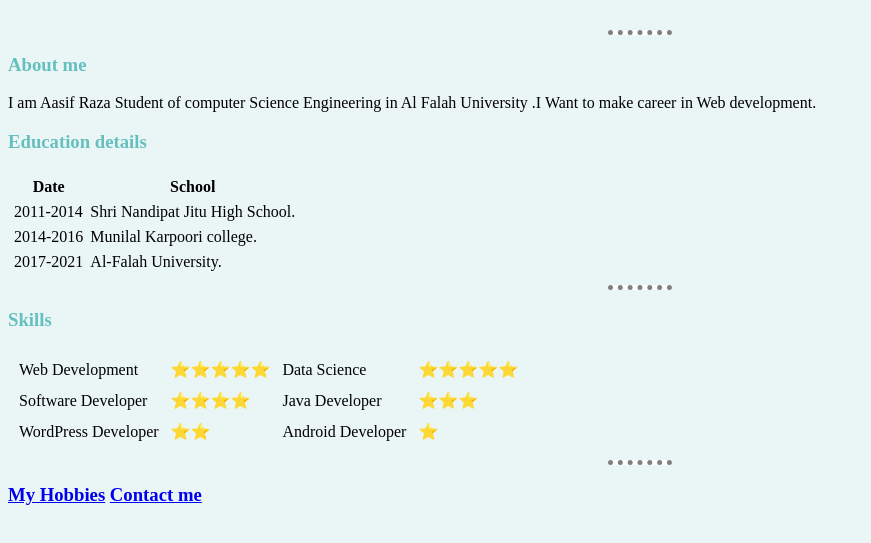
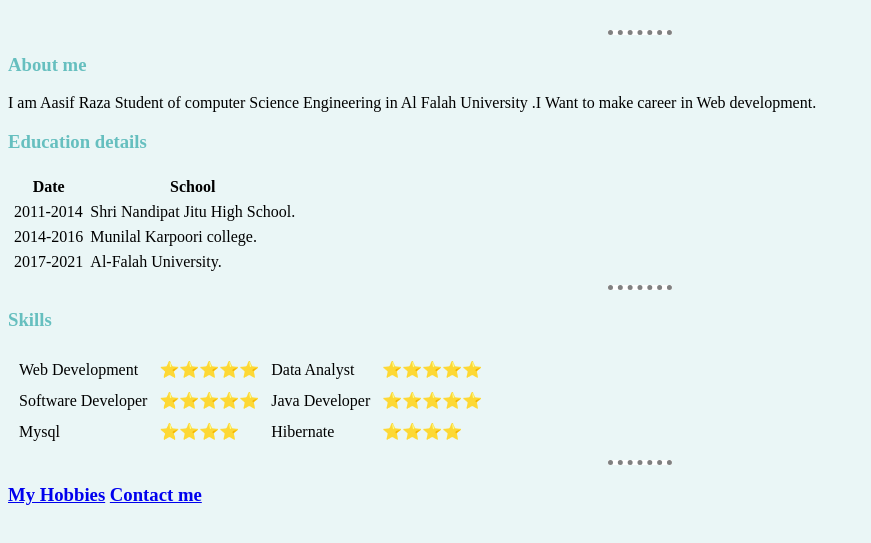
Before and after one commit to razaaasif/cv, a plain HTML site: page index.html in a window 1280 px wide. Shown: the part 227-770 px from the top of the page, without its empty margins (0-871 px from the left). Drawn offline with Linux system fonts and the light colour scheme.

Commit message:
Update index.html

```diff
--- a/index.html
+++ b/index.html
@@ -57,25 +57,25 @@
       <tr>
         <td>Web Development</td>
         <td>⭐⭐⭐⭐⭐</td>
-        <td>Data Science</td>
+        <td>Data Analyst</td>
         <td>⭐⭐⭐⭐⭐</td>
       </tr>
 
 
       <tr>
         <td>Software Developer</td>
-        <td>⭐⭐⭐⭐</td>
+        <td>⭐⭐⭐⭐⭐</td>
         <td>Java Developer</td>
-        <td>⭐⭐⭐</td>
+        <td>⭐⭐⭐⭐⭐</td>
       </tr>
 
 
 
       <tr>
-        <td>WordPress Developer</td>
-        <td>⭐⭐</td>
-        <td>Android Developer</td>
-        <td>⭐</td>
+        <td>Mysql</td>
+        <td>⭐⭐⭐⭐</td>
+        <td>Hibernate</td>
+        <td>⭐⭐⭐⭐</td>
       </tr>
 
 
```
